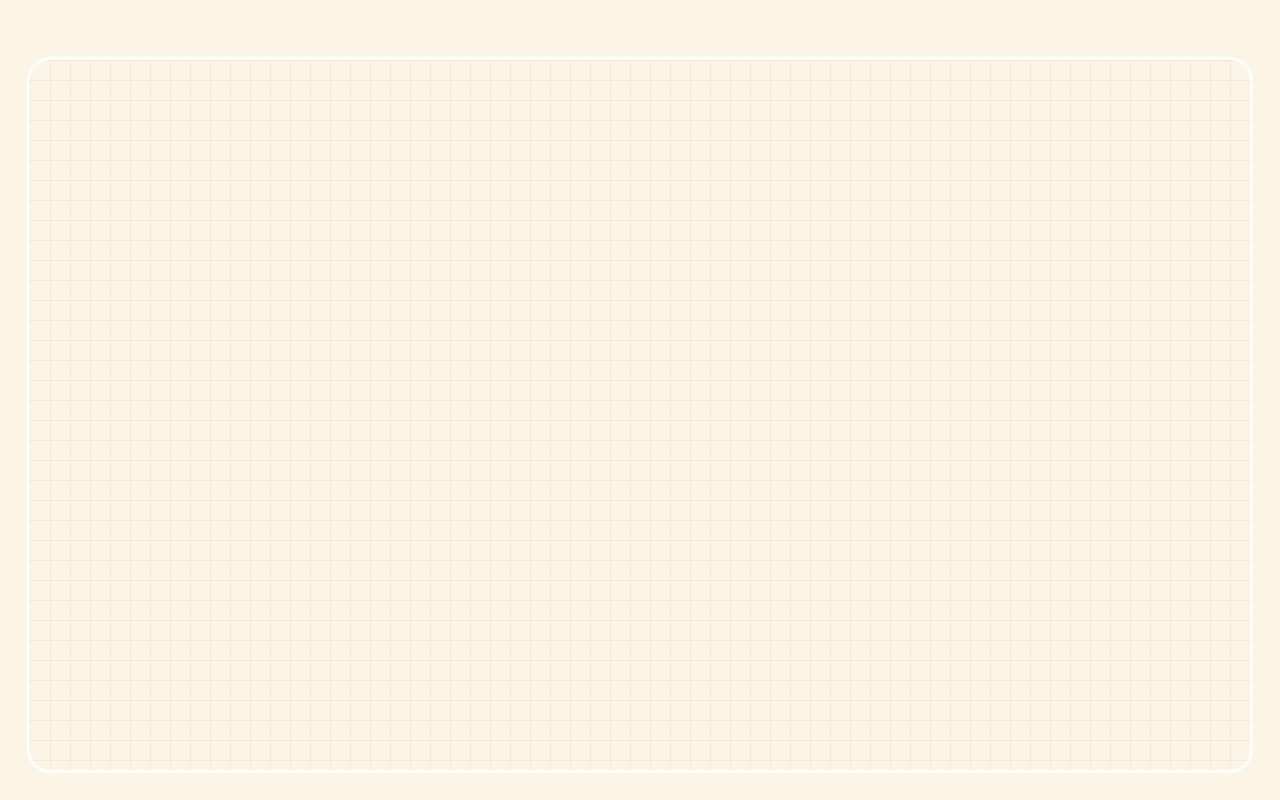
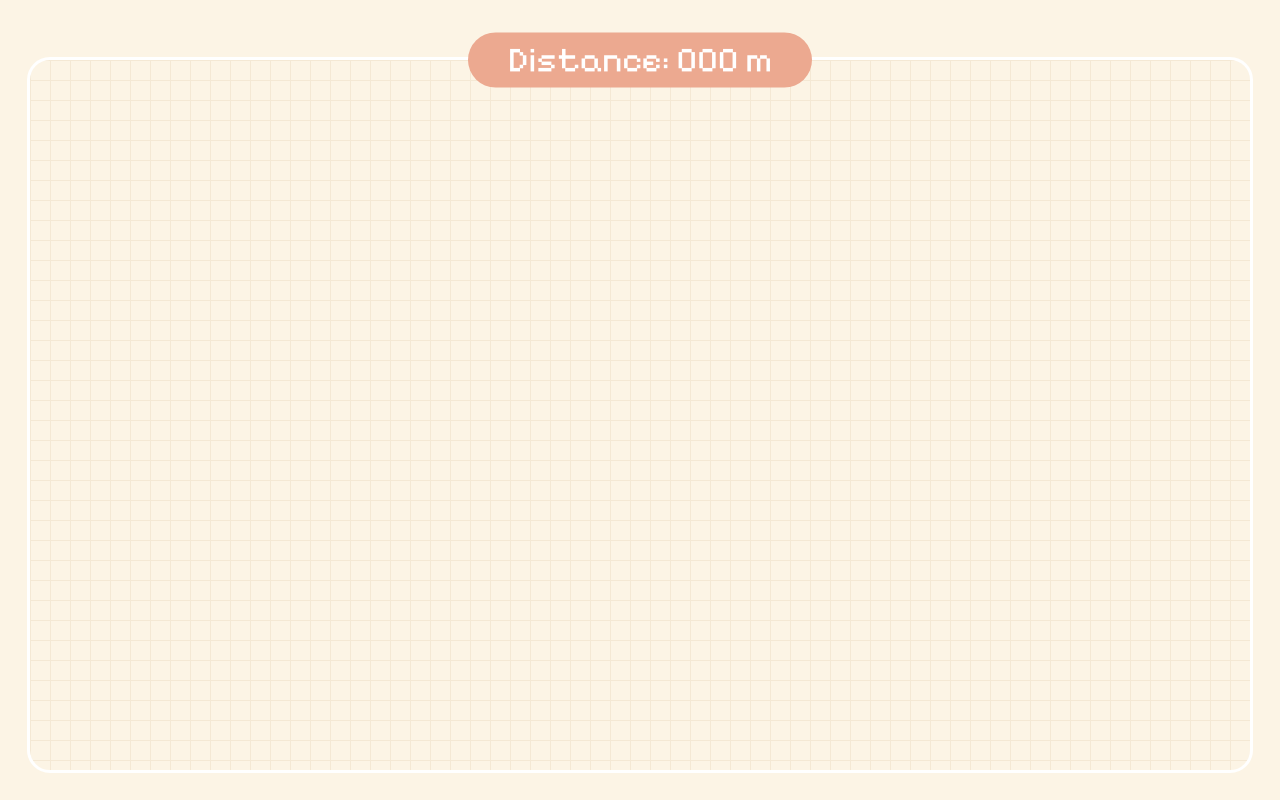
Before and after one commit to uells/tg-pixel-cat, a React (Create React App) app in the folder frontend/: page / in a window 1280 px wide. Built offline with nearby package versions, Linux system fonts and the light colour scheme.

Commit message:
feature(styles): Заданы стили для панели дистанции #9

```diff
--- a/frontend/src/components/DistancePanel/DistancePanel.css
+++ b/frontend/src/components/DistancePanel/DistancePanel.css
@@ -0,0 +1,12 @@
+.distance-panel {
+    position: absolute;
+    top: 6rem;
+    left: 50%;
+    transform: translate(-50%, -50%);
+    background-color: #ECA990;
+    border-radius: 40px;
+    padding: 1rem 4rem;
+    font-size: 3.5rem;
+    color: var(--text-color);
+    line-height: 3.5rem;
+}
--- a/frontend/src/components/DistancePanel/DistancePanel.js
+++ b/frontend/src/components/DistancePanel/DistancePanel.js
@@ -3,6 +3,7 @@ import './DistancePanel.css'
 export default function DistancePanel() {
     return(
         <div className="distance-panel">
+            Distance: 000 m
         </div>
     );
 }
```
